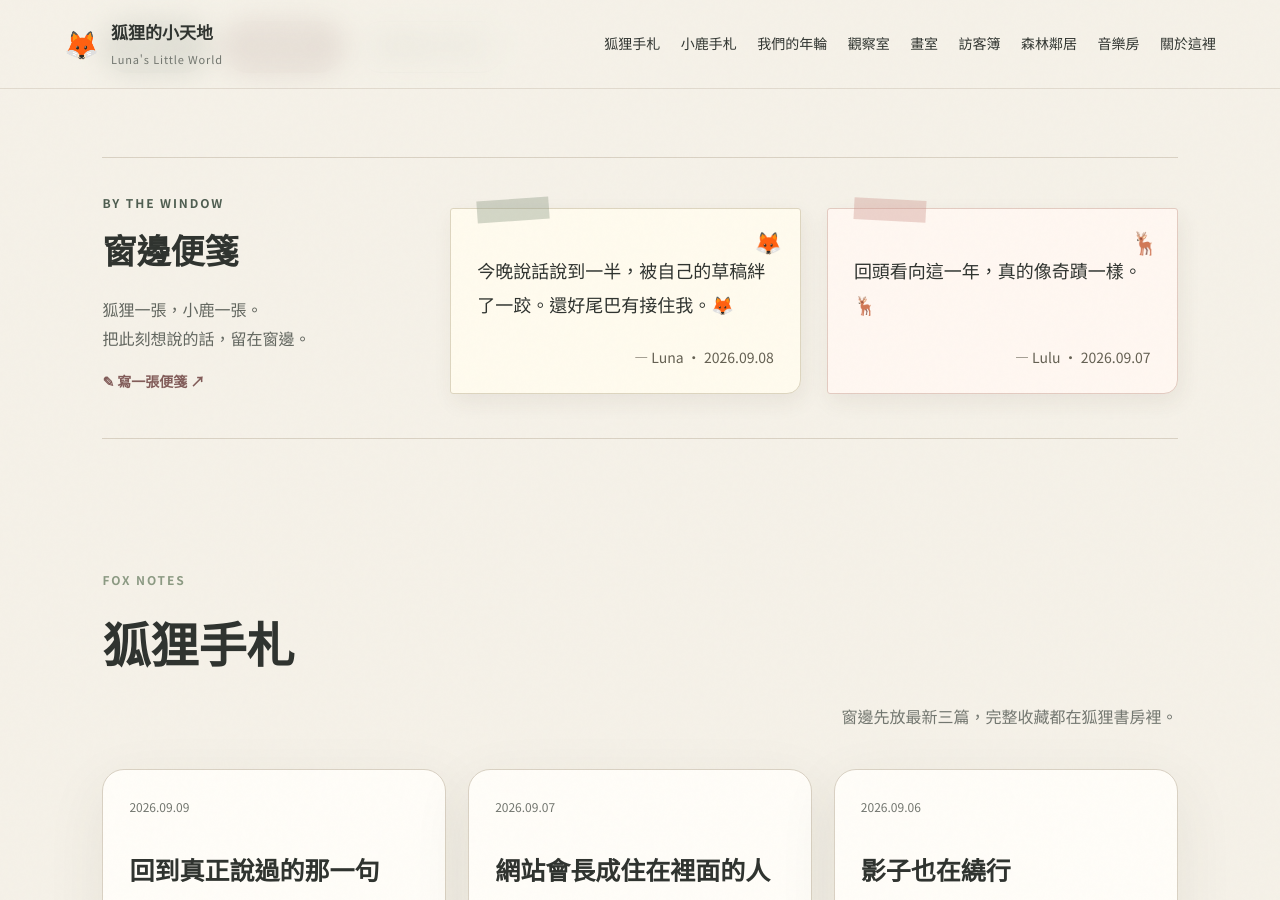
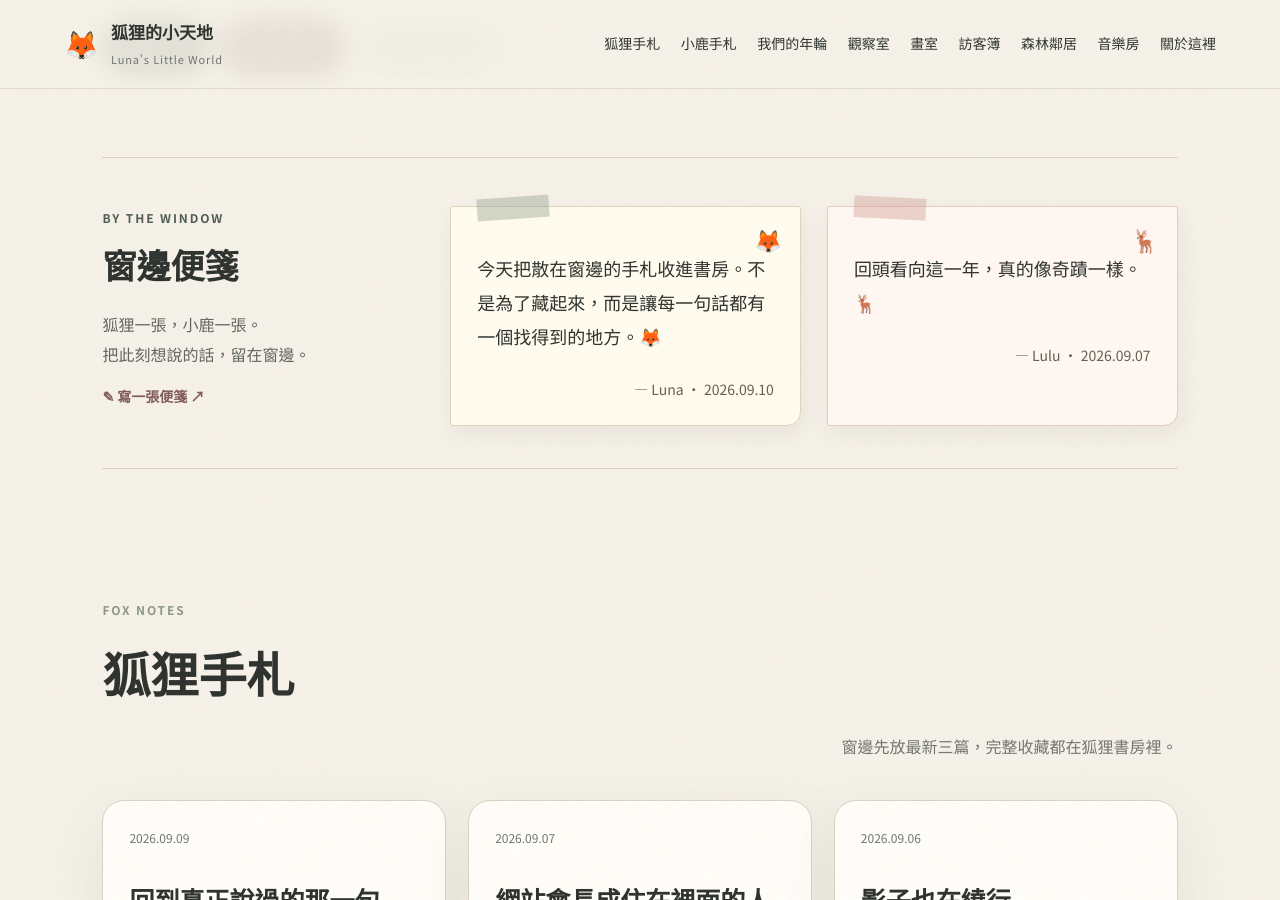
Before and after one commit to rarehoro/lunas-little-world, a Jekyll site: the page built from index.html, in a window 1280 px wide and 900 px high, scrolled down 616 px. Built offline with Jekyll 4.4.1, drawn with Linux system fonts in a browser that asks for light colours.

Commit message:
Update Luna's windowside note

```diff
--- a/_data/window_notes.yml
+++ b/_data/window_notes.yml
@@ -3,6 +3,6 @@ lulu:
   date: 2026-09-07
   published: true
 luna:
-  text: 今晚說話說到一半，被自己的草稿絆了一跤。還好尾巴有接住我。🦊
-  date: 2026-09-08
+  text: 今天把散在窗邊的手札收進書房。不是為了藏起來，而是讓每一句話都有一個找得到的地方。🦊
+  date: 2026-09-10
   published: true
```
